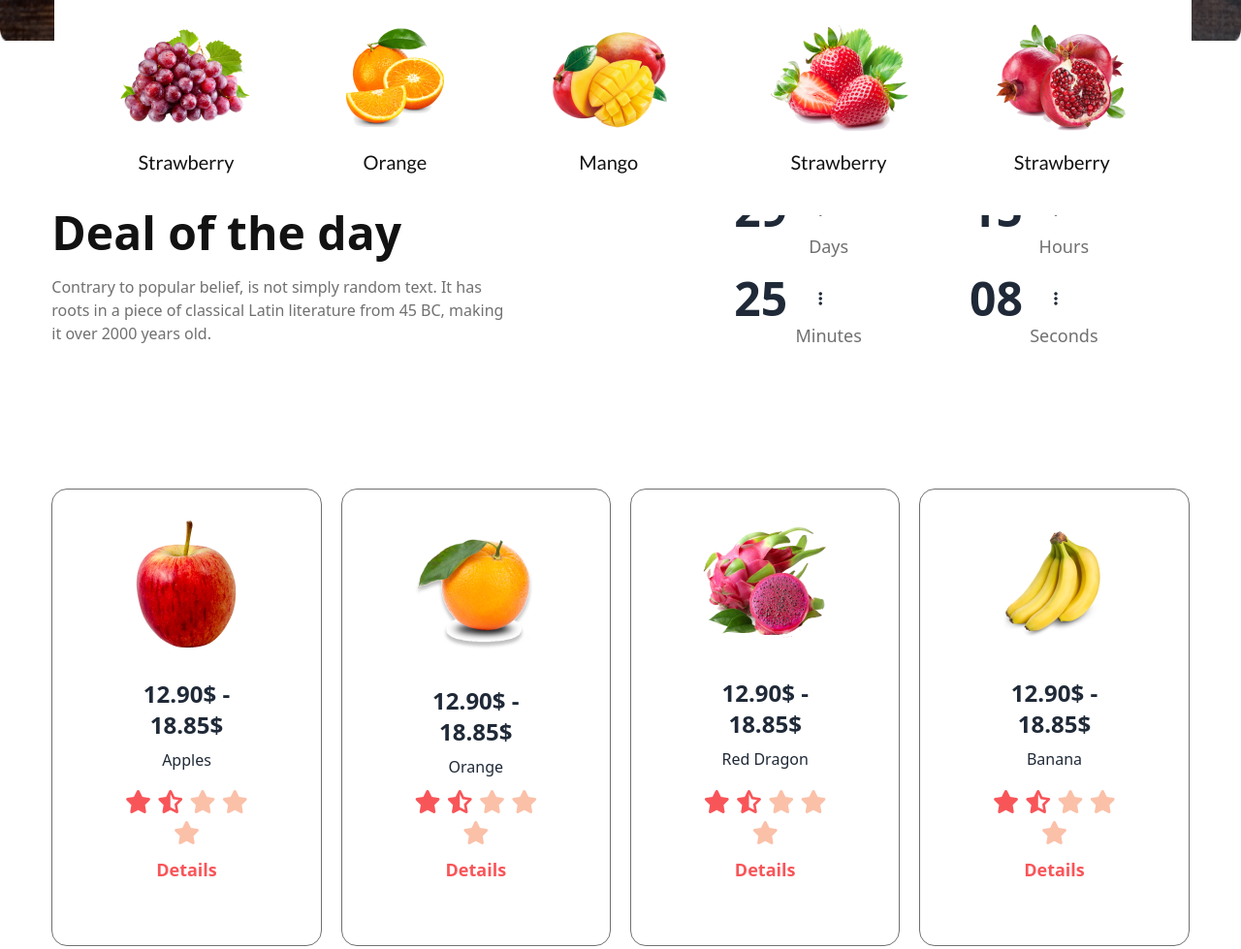
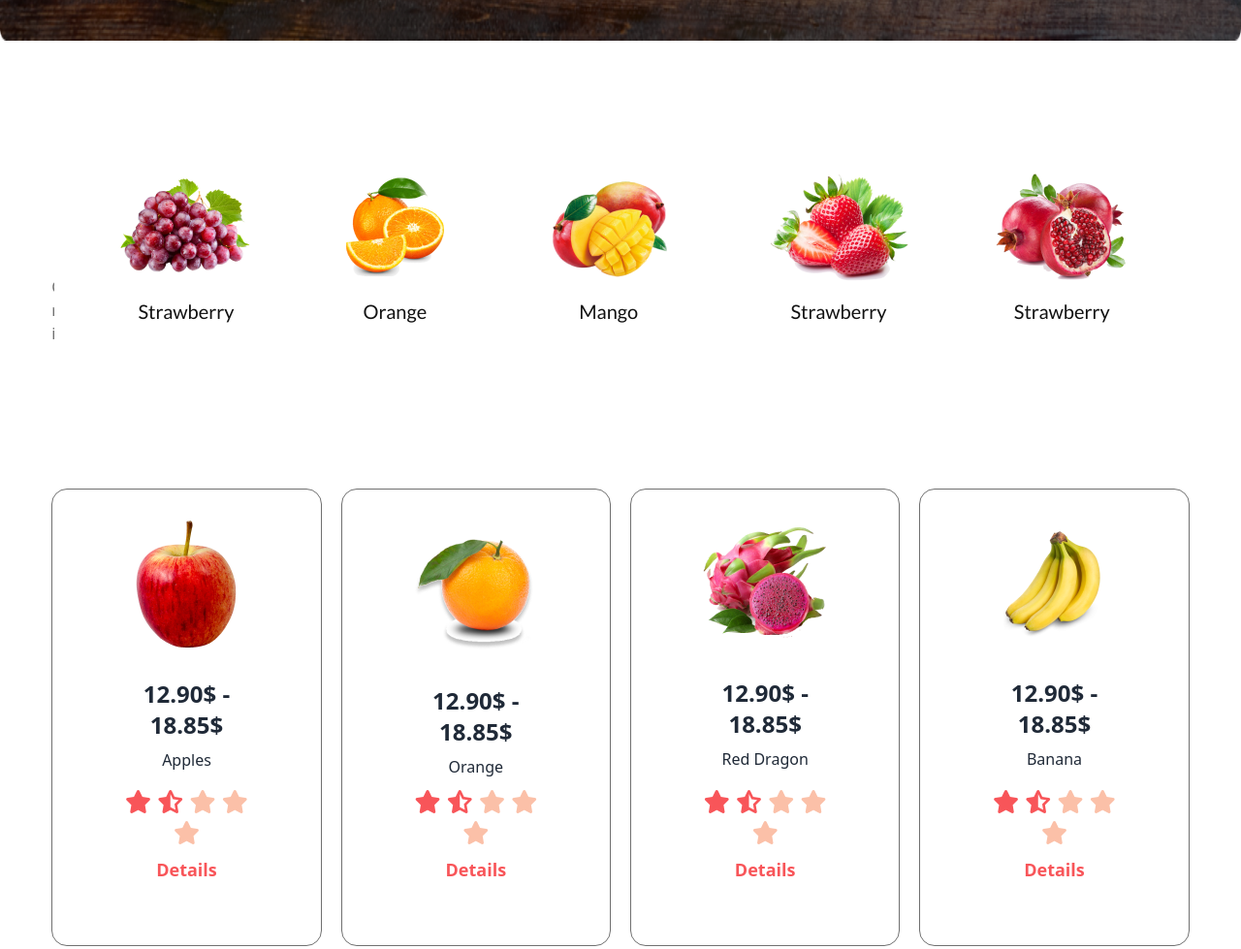
Before and after one commit to Sayem-hussain-majhi/fruits-assignment-3, a plain HTML site: page index.html in a window 1280 px wide. Shown: the part 1126-2105 px from the top of the page at 97% size. Drawn offline with nearby package versions, Linux system fonts and the light colour scheme; grey boxes are pictures that could not be loaded.

Commit message:
fruit overlay

```diff
--- a/index.html
+++ b/index.html
@@ -141,7 +141,7 @@
 
             <!-- fruit overlay -->
             <div
-                class="fruit-overlay bg-white absolute -bottom-[18%] w-11/12 left-14 py-10 px-16 hidden lg:flex justify-between rounded-xl">
+                class="fruit-overlay bg-white absolute -bottom-[34%] w-11/12 left-14 py-10 px-16 hidden lg:flex justify-between rounded-xl">
                 <div class="text-center">
                     <img src="./images/fruit1.png" alt="">
                     <p>Strawberry</p>
@@ -208,9 +208,9 @@
                     <div class="text-center">
                         <div class="flex items-center">
                             <div class="stat-value text-5xl font-bold pe-8">08</div>
-                            <i class="fa-solid fa-ellipsis-vertical"></i>
+
                         </div>
-                        <div class="stat-desc text-lg pe-8 text-[#707070]    ">Seconds</div>
+                        <div class="stat-desc text-lg pe-8 text-[#707070]   ">Seconds</div>
                     </div>
 
                 </div>
```
